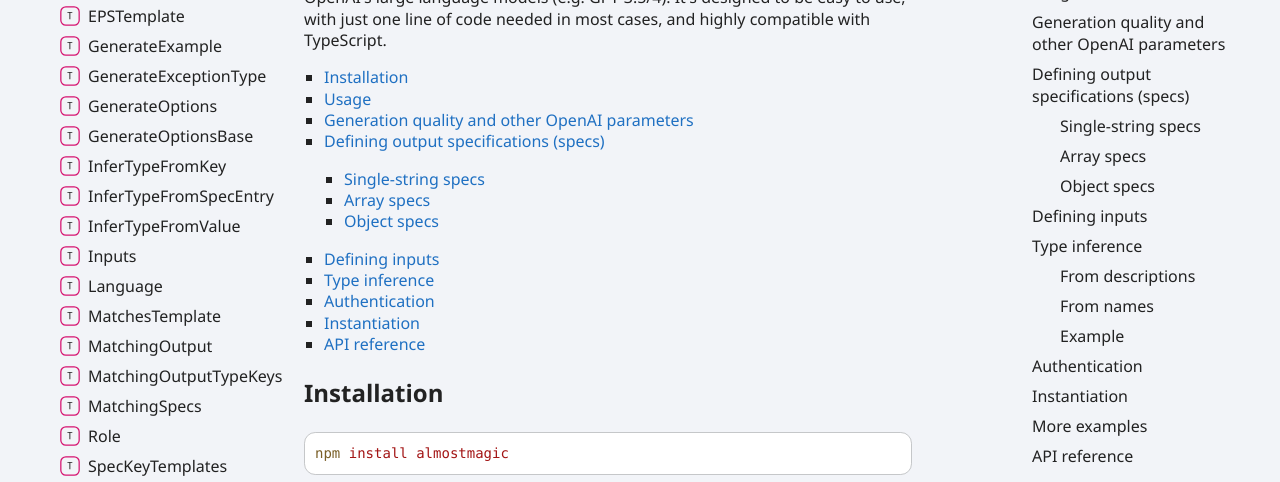
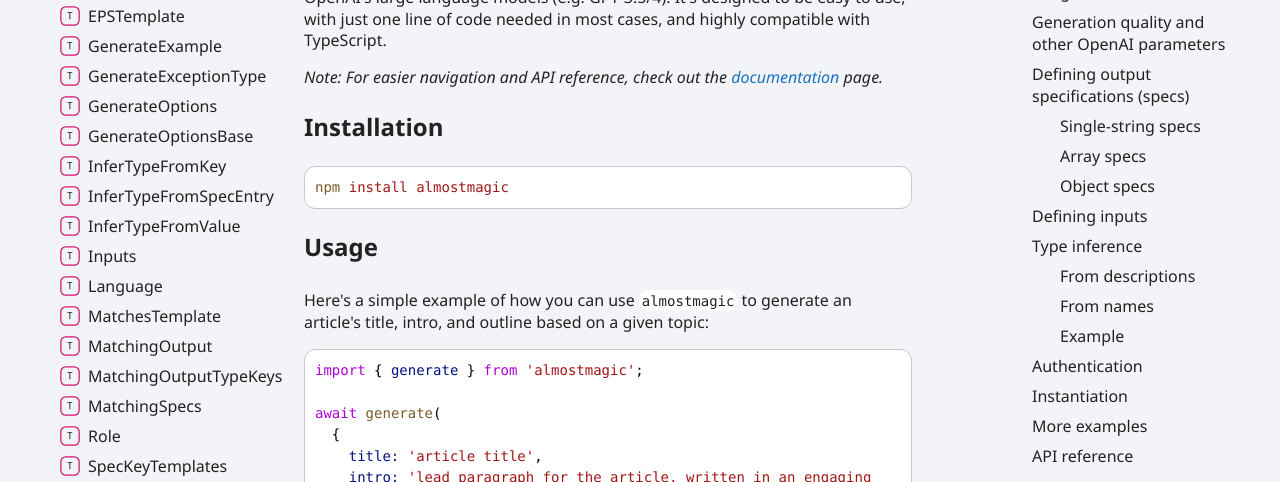
Before and after one commit to losideadores/almostmagic2, a website: page docs/index.html in a window 1280 px wide. Shown: the part 238-720 px from the top of the page. Drawn offline with Linux system fonts and the light colour scheme.

Commit message:
remove readme, add link

```diff
--- a/docs/index.html
+++ b/docs/index.html
@@ -13,22 +13,7 @@
 <div class="tsd-page-title">
 <h2>almostmagic2</h2></div>
 <div class="tsd-panel tsd-typography"><a id="md:almostmagic" class="tsd-anchor"></a><h1><a href="#md:almostmagic">almostmagic</a></h1><p><code>almostmagic</code> is a package that allows you to generate structured data using OpenAI&#39;s large language models (e.g. GPT-3.5/4). It&#39;s designed to be easy to use, with just one line of code needed in most cases, and highly compatible with TypeScript.</p>
-<ul>
-<li><a href="#md:installation">Installation</a></li>
-<li><a href="#md:usage">Usage</a></li>
-<li><a href="#md:generation-quality-and-other-openai-parameters">Generation quality and other OpenAI parameters</a></li>
-<li><a href="#md:defining-output-specifications-specs">Defining output specifications (specs)</a><ul>
-<li><a href="#md:single-string-specs">Single-string specs</a></li>
-<li><a href="#md:array-specs">Array specs</a></li>
-<li><a href="#md:object-specs">Object specs</a></li>
-</ul>
-</li>
-<li><a href="#md:defining-inputs">Defining inputs</a></li>
-<li><a href="#md:type-inference">Type inference</a></li>
-<li><a href="#md:authentication">Authentication</a></li>
-<li><a href="#md:instantiation">Instantiation</a></li>
-<li><a href="https://losideadores.github.io/almostmagic2/modules.html">API reference</a></li>
-</ul>
+<p><em>Note: For easier navigation and API reference, check out the <a href="https://losideadores.github.io/almostmagic2/">documentation</a> page.</em></p>
 <a id="md:installation" class="tsd-anchor"></a><h2><a href="#md:installation">Installation</a></h2><pre><code class="language-bash"><span class="hl-0">npm</span><span class="hl-1"> </span><span class="hl-2">install</span><span class="hl-1"> </span><span class="hl-2">almostmagic</span>
 </code><button>Copy</button></pre>
 <a id="md:usage" class="tsd-anchor"></a><h2><a href="#md:usage">Usage</a></h2><p>Here&#39;s a simple example of how you can use <code>almostmagic</code> to generate an article&#39;s title, intro, and outline based on a given topic:</p>
```
Also changed, not shown: README.md.
